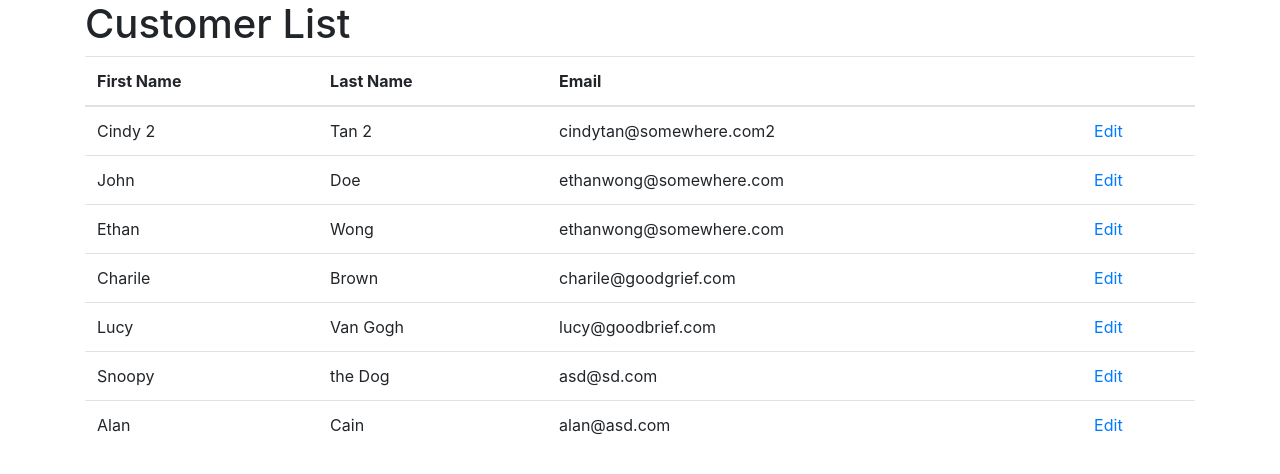
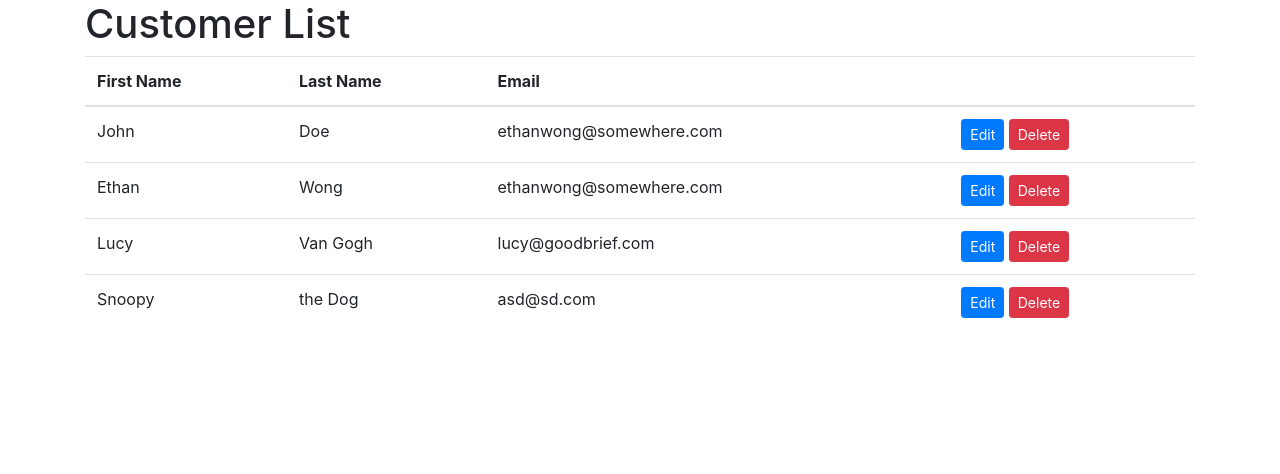
Before and after one commit to kunxin-chor/tgc-10-flask-crud, a Flask app: page /customers in a window 1280 px wide. Shown: the top 474 px of the page. Run offline with Flask 2, Linux system fonts and the light colour scheme; some libraries are stand-ins or nearby versions.

Commit message:
Added delete and update

```diff
--- a/app.py
+++ b/app.py
@@ -98,6 +98,27 @@ def process_edit_customer(customer_id):
         return "Customer does not exist"
 
 
+@app.route('/customers/<customer_id>/delete')
+def show_delete_customer(customer_id):
+    customer = find_customer_by_id(customer_id)
+    if customer:
+        return render_template('show_delete_customer.template.html',
+                               customer=customer)
+    else:
+        return "Customer not found!"
+
+
+@app.route('/customers/<customer_id>/delete', methods=["POST"])
+def process_delete_customer(customer_id):
+    customer_to_delete = find_customer_by_id(customer_id)
+    database.remove(customer_to_delete)
+
+    with open('customers.json', 'w') as fp:
+        json.dump(database, fp)
+
+    return redirect(url_for('show_customers'))
+
+
 # "magic code" -- boilerplate
 if __name__ == '__main__':
     app.run(host=os.environ.get('IP'),
--- a/customers.json
+++ b/customers.json
@@ -1 +1 @@
-[{"id": 1, "first_name": "Cindy 2", "last_name": "Tan 2", "email": "cindytan@somewhere.com2", "send_marketing_material": true}, {"id": 2, "first_name": "John", "last_name": "Doe", "email": "ethanwong@somewhere.com", "send_marketing_material": true}, {"id": 3, "first_name": "Ethan", "last_name": "Wong", "email": "ethanwong@somewhere.com", "send_marketing_material": true}, {"id": 641329, "first_name": "Charile", "last_name": "Brown", "email": "charile@goodgrief.com", "send_marketing_material": true}, {"id": 125863, "first_name": "Lucy", "last_name": "Van Gogh", "email": "lucy@goodbrief.com", "send_marketing_material": true}, {"id": 346225, "first_name": "Snoopy", "last_name": "the Dog", "email": "asd@sd.com", "send_marketing_material": false}, {"id": 834449, "first_name": "Alan", "last_name": "Cain", "email": "alan@asd.com", "send_marketing_material": false}]
+[{"id": 2, "first_name": "John", "last_name": "Doe", "email": "ethanwong@somewhere.com", "send_marketing_material": true}, {"id": 3, "first_name": "Ethan", "last_name": "Wong", "email": "ethanwong@somewhere.com", "send_marketing_material": true}, {"id": 125863, "first_name": "Lucy", "last_name": "Van Gogh", "email": "lucy@goodbrief.com", "send_marketing_material": true}, {"id": 346225, "first_name": "Snoopy", "last_name": "the Dog", "email": "asd@sd.com", "send_marketing_material": false}]
--- a/templates/customers.template.html
+++ b/templates/customers.template.html
@@ -16,7 +16,10 @@
         <td>{{c.first_name}}</td>
         <td>{{c.last_name}}</td>
         <td>{{c.email}}</td>
-        <td><a href="{{ url_for('show_edit_customer', customer_id=c.id) }}">Edit</a></td>
+        <td>
+            <a href="{{ url_for('show_edit_customer', customer_id=c.id) }}" class="btn btn-primary btn-sm">Edit</a>
+            <a href="{{ url_for('show_delete_customer', customer_id=c.id)}}" class="btn btn-danger btn-sm">Delete</a>
+        </td>
     </tr>
 
     {% endfor %}
```
Also changed, not shown: templates/show_delete_customer.template.html (added, +13 -0 lines).
